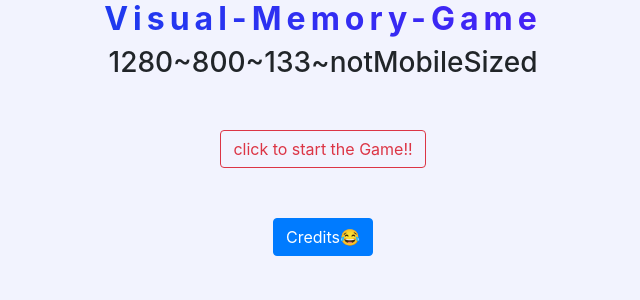
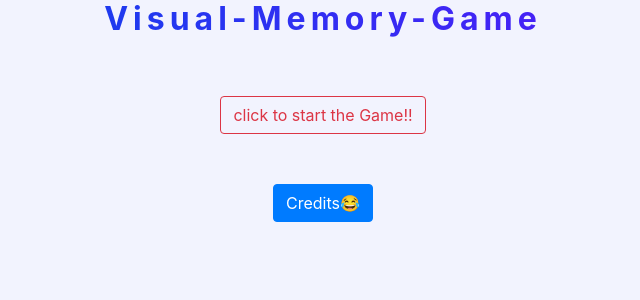
Before and after one commit to deepanshu-j/visual-memory-game, a React (Create React App) app: page / in a window 1280 px wide. Shown: the top 300 px of the page, without its empty margins (317-957 px from the left). Built offline with nearby package versions, Linux system fonts and the light colour scheme; no server answers.

Commit message:
added comments for unnecessary console.log

```diff
--- a/src/Game.jsx
+++ b/src/Game.jsx
@@ -207,12 +207,12 @@ class Game extends Component {
         return (<>
         <h2><AppName/></h2>
         <h3>
-                <div>
+                {/* <div>
                    {this.state.width}~
                    {this.state.height}~
                    {this.state.tileSize}~
                    {this.state.width < 700?'moblieSized':'notMobileSized'}
-                </div>
+                </div> */}
             {/* {this.state.isPlaying===true?'':this.showActualBoard()} */}
 
 
--- a/src/Table.jsx
+++ b/src/Table.jsx
@@ -33,7 +33,7 @@ class Table extends react.Component{
     return (<div className="outer-conatiner">
 
         {/* {console.log(this.props.board)} */}
-          <div>{this.props.tileSize}</div>
+          {/* <div>{this.props.tileSize}</div> */}
           <ol  style={{'--board-size':this.props.boardSize,'--tile-size':this.props.tileSize+'px','--hover-tile-size':1+this.props.tileSize+'px'}} className="table-container">
             {this.props.board.map((subItems, sIndex) => {
 
```
